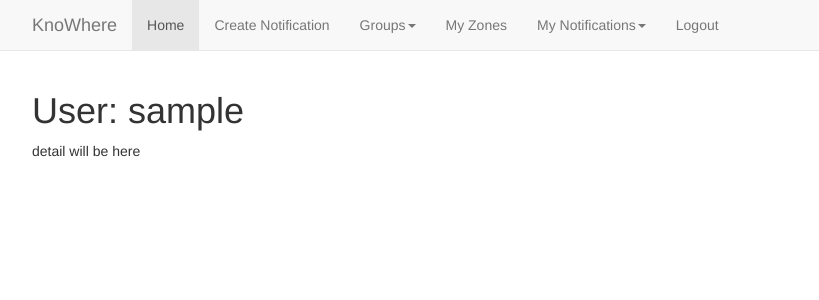
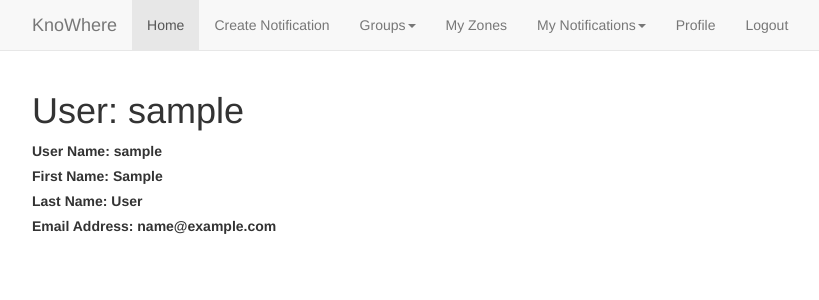
Before and after one commit to justKnoWhere/knowhere, a Django app: the page made by website/templates/website/_navigation.html in a window 1280 px wide. Shown: the top 300 px of the page, without its empty margins (38-857 px from the left). Run offline with Django 3.2, Linux system fonts and the light colour scheme; the first user in the database is signed in; tables that the repository leaves empty hold one stand-in row (Sample ...); some libraries are stand-ins or nearby versions.

Commit message:
#57 View user profile
Signed-off-by: Rocco <rcannizzo@mail.com>

```diff
--- a/website/templates/website/_navigation.html
+++ b/website/templates/website/_navigation.html
@@ -35,6 +35,9 @@
             </ul>
         </li>
         <li>
+            <a href="{% url 'user_profile' user %}">Profile</a>
+        </li>
+        <li>
             <a href="/accounts/logout">Logout</a>
         </li>
         {% else %}
--- a/website/templates/website/user_profile.html
+++ b/website/templates/website/user_profile.html
@@ -4,5 +4,10 @@
 
 {% block content %}
     <h1>User: {{ user.username }}</h1>
-    <div>detail will be here</div>
+    <div>
+        <label>User Name: {{ user.username }}</label><br>
+        <label>First Name: {{ user.first_name }}</label><br>
+        <label>Last Name: {{ user.last_name }} </label><br>
+        <label>Email Address: {{ user.email }}</label><br>
+    </div>
 {% endblock %}
```
